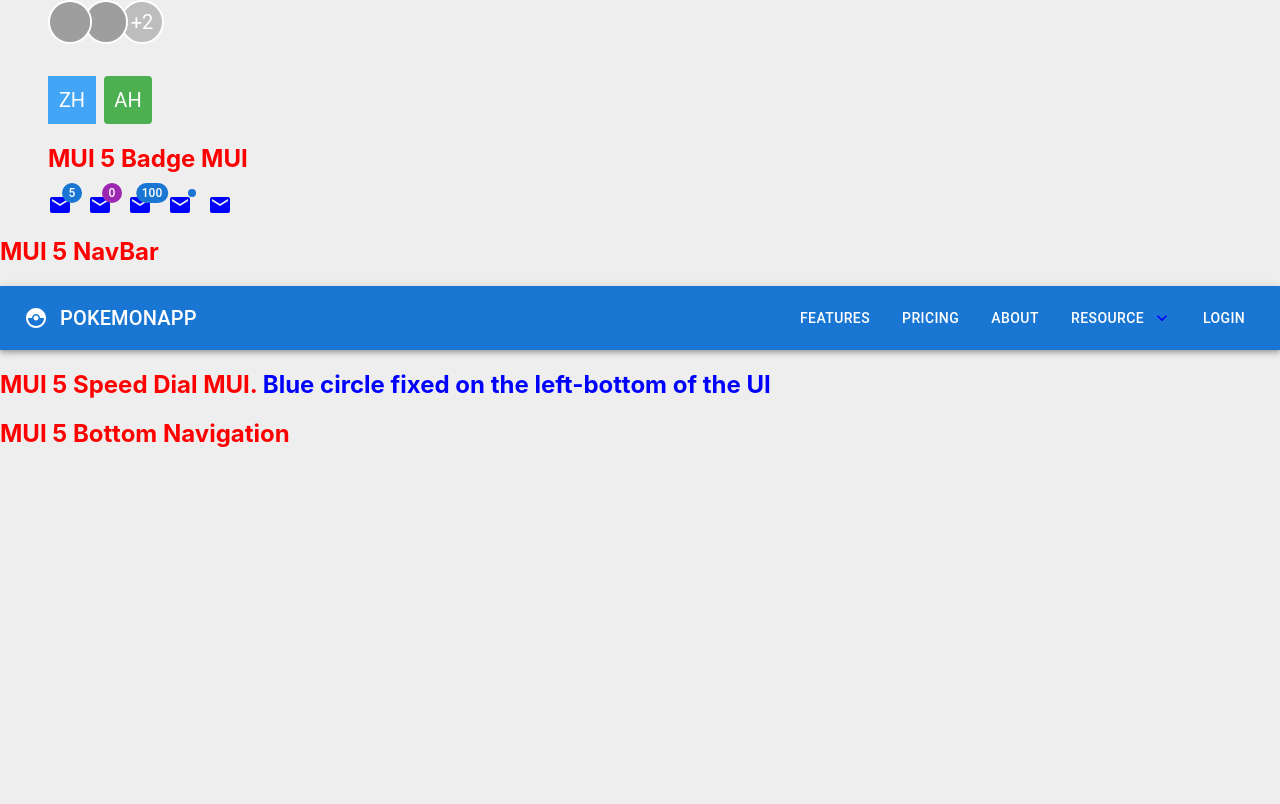
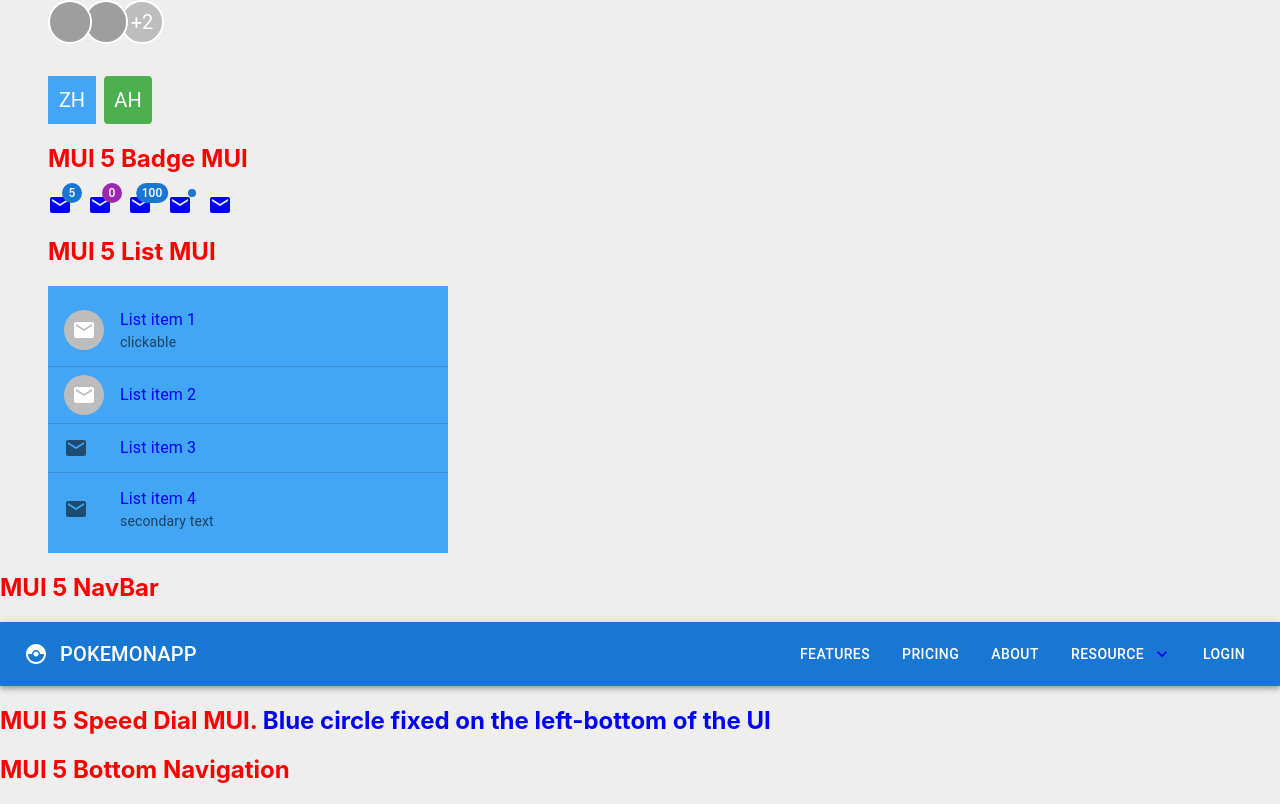
Before and after one commit to Dina2703/mui5-app, a React (Create React App) app: page / in a window 1280 px wide. Shown: the part 6423-7227 px from the top of the page. Before the commit the page ends 6891 px from the top, so only its background shows below. Built offline with nearby package versions, Linux system fonts and the light colour scheme; grey boxes are pictures that could not be loaded.

Commit message:
List MUI examples

```diff
--- a/src/App.js
+++ b/src/App.js
@@ -12,6 +12,7 @@
 import MuiImageList from "./components/MuiImageList";
 import MuiLayout from "./components/MuiLayout";
 import MuiLink from "./components/MuiLink";
+import MuiList from "./components/MuiList";
 import MuiNavbar from "./components/MuiNavbar";
 import MuiRadioBtn from "./components/MuiRadioBtn";
 import MuiRating from "./components/MuiRating";
@@ -69,6 +70,8 @@
         <MuiAvatar />
         <h2>MUI 5 Badge MUI </h2>
         <MuiBadge />
+        <h2>MUI 5 List MUI </h2>
+        <MuiList />
       </div>
       <h2>MUI 5 NavBar </h2>
       <MuiNavbar />
--- /dev/null
+++ b/src/components/MuiList.js
@@ -0,0 +1,60 @@
+import {
+  Avatar,
+  Box,
+  Divider,
+  List,
+  ListItem,
+  ListItemAvatar,
+  ListItemButton,
+  ListItemIcon,
+  ListItemText,
+} from "@mui/material";
+import MailIcon from "@mui/icons-material/Mail";
+
+function MuiList() {
+  return (
+    <Box sx={{ width: "400px", bgcolor: "primary.light" }}>
+      <List>
+        <ListItem disablePadding>
+          <ListItemButton>
+            <ListItemIcon>
+              <ListItemAvatar>
+                <Avatar>
+                  <MailIcon />
+                </Avatar>
+              </ListItemAvatar>
+            </ListItemIcon>
+            <ListItemText primary="List item 1" secondary="clickable" />
+          </ListItemButton>
+        </ListItem>
+        <Divider />
+        <ListItem>
+          <ListItemIcon>
+            <ListItemAvatar>
+              <Avatar>
+                <MailIcon />
+              </Avatar>
+            </ListItemAvatar>
+          </ListItemIcon>
+          <ListItemText primary="List item 2" />
+        </ListItem>
+        <Divider />
+        <ListItem>
+          <ListItemIcon>
+            <MailIcon />
+          </ListItemIcon>
+          <ListItemText primary="List item 3" />
+        </ListItem>
+        <Divider />
+        <ListItem>
+          <ListItemIcon>
+            <MailIcon />
+          </ListItemIcon>
+          <ListItemText primary="List item 4" secondary="secondary text" />
+        </ListItem>
+      </List>
+    </Box>
+  );
+}
+
+export default MuiList;
```
